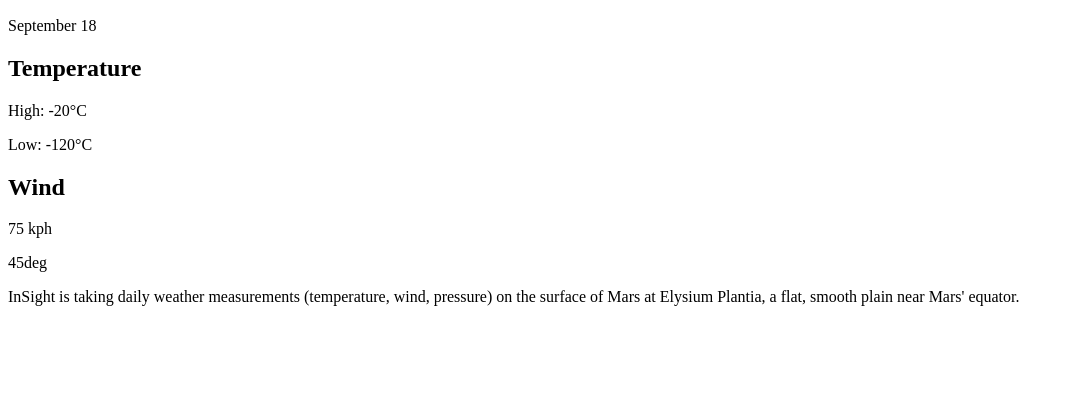
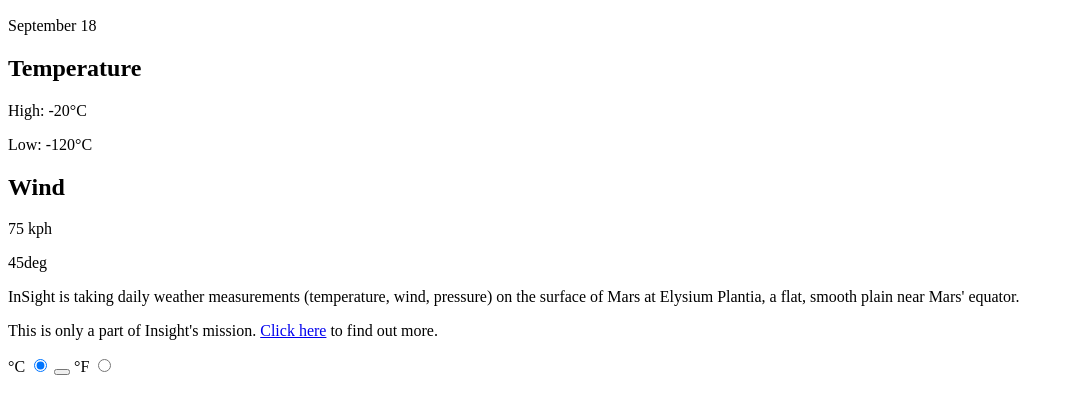
Before and after one commit to Adithya2018/Mars-Weather-App, a plain HTML site: page index.html in a window 1280 px wide. Shown: the part 110-524 px from the top of the page, without its empty margins (0-1074 px from the left). Drawn offline with Linux system fonts and the light colour scheme; a web font is replaced by a local one.

Commit message:
Update index.html

```diff
--- a/index.html
+++ b/index.html
@@ -48,8 +48,21 @@
                 surface of Mars at Elysium Plantia, a flat,
                 smooth plain near Mars' equator.
             </p>
-            <p></p>
+            <p>This is only a part of Insight's mission.
+                <a href="https:/mars.nasa.gov/insight/mission/overview/">
+                Click here</a> to find out more.
+            </p>
         </div>
+
+        <div class="unit">
+            <label for='cel'>°C</label>
+            <input type="radio" id='cel' name="unit" checked>
+            <!-- when unit__toggle is clicked checkbox needs to change -->
+            <button class="unit__toggle"></button>
+            <label for='fah'>°F</label>
+            <input type="radio" id='fah' name="unit">
+        </div>
+
     </main>
 
     <div class="previous-weather"></div>
```
